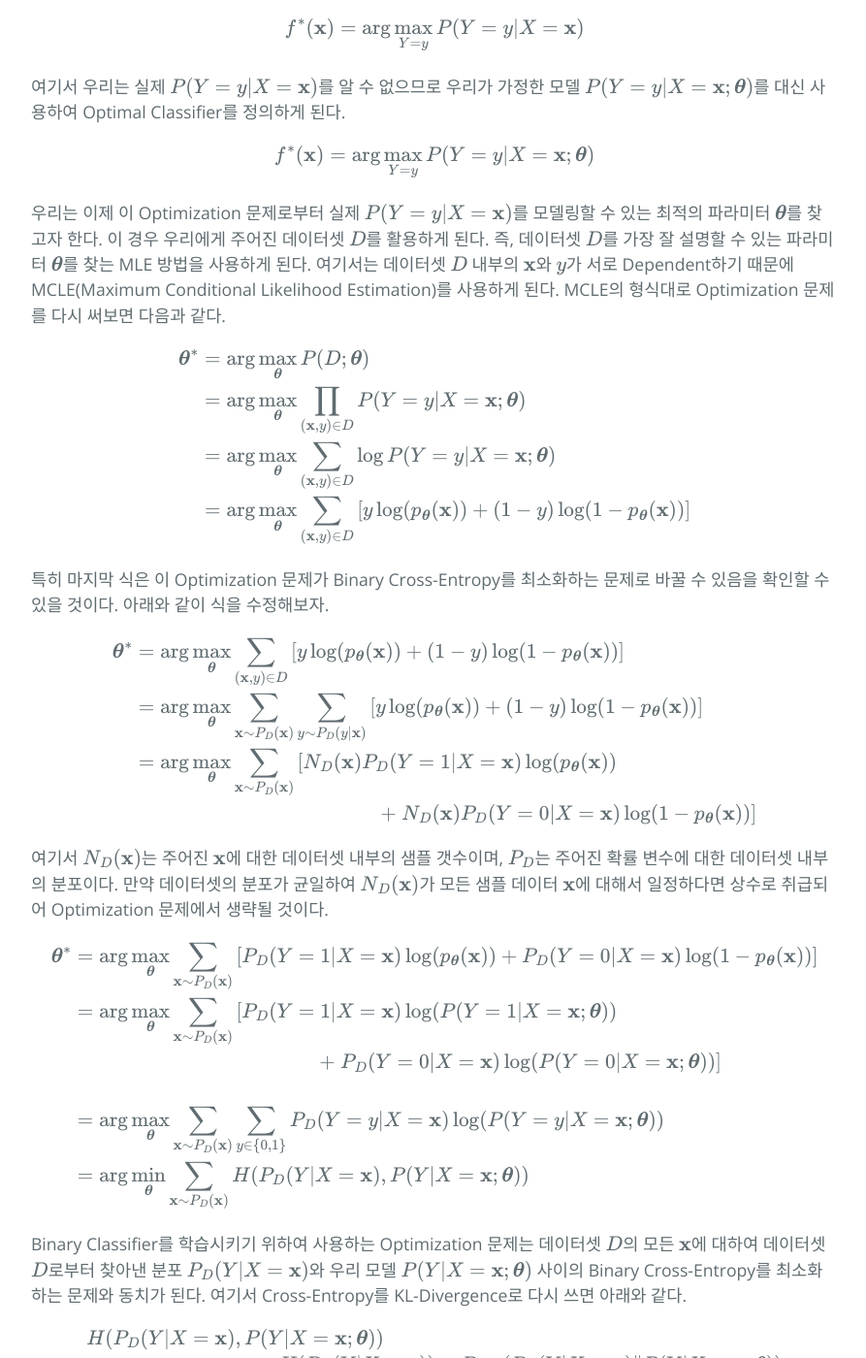
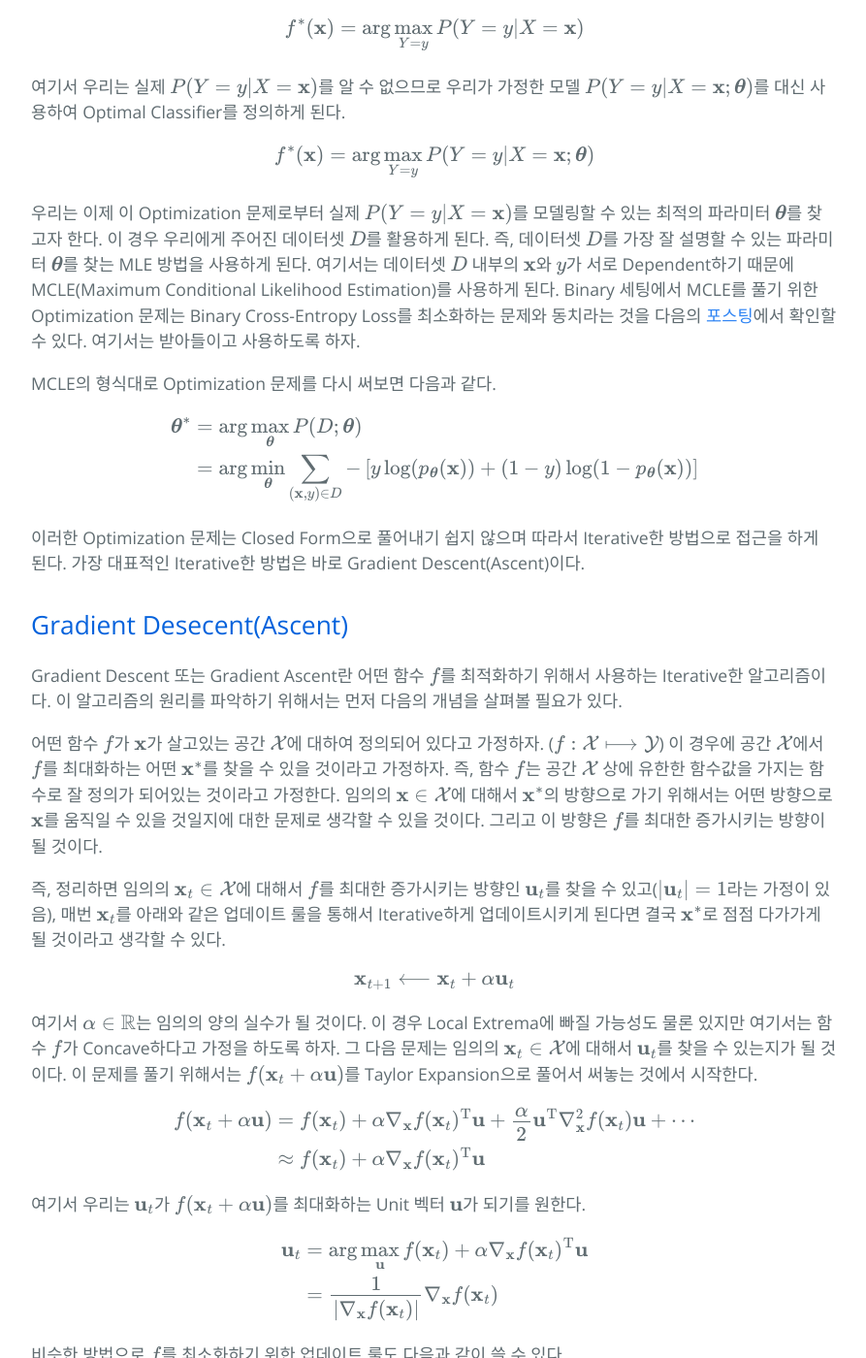
Before and after one commit to hcnoh/hcnoh.github.io, a Jekyll site: the page built from _posts/2019-04-25-logistic-regression-and-naive-bayes.md, in a window 1280 px wide and 1400 px high, scrolled down 2787 px. Shown: the whole window at 97% size, without its empty margins (192-1085 px from the left). Built offline with Jekyll 4.4.1, drawn with Linux system fonts in a browser that asks for light colours; formulas are drawn with MathJax 3; comment, search, counter and statistics services are not loaded; some of the changed text lies outside the part shown.

Commit message:
Update 2019-04-25-logistic-regression-and-naive-bayes.md

```diff
--- a/_posts/2019-04-25-logistic-regression-and-naive-bayes.md
+++ b/_posts/2019-04-25-logistic-regression-and-naive-bayes.md
@@ -97,54 +97,17 @@ f^*(\mathbf{x})
 \end{align*}
 $$
 
-우리는 이제 이 Optimization 문제로부터 실제 $$P(Y=y\vert X=\mathbf{x})$$를 모델링할 수 있는 최적의 파라미터 $$\boldsymbol{\theta}$$를 찾고자 한다. 이 경우 우리에게 주어진 데이터셋 $$D$$를 활용하게 된다. 즉, 데이터셋 $$D$$를 가장 잘 설명할 수 있는 파라미터 $$\boldsymbol{\theta}$$를 찾는 MLE 방법을 사용하게 된다. 여기서는 데이터셋 $$D$$ 내부의 $$\mathbf{x}$$와 $$y$$가 서로 Dependent하기 때문에 MCLE(Maximum Conditional Likelihood Estimation)를 사용하게 된다. MCLE의 형식대로 Optimization 문제를 다시 써보면 다음과 같다.
+우리는 이제 이 Optimization 문제로부터 실제 $$P(Y=y\vert X=\mathbf{x})$$를 모델링할 수 있는 최적의 파라미터 $$\boldsymbol{\theta}$$를 찾고자 한다. 이 경우 우리에게 주어진 데이터셋 $$D$$를 활용하게 된다. 즉, 데이터셋 $$D$$를 가장 잘 설명할 수 있는 파라미터 $$\boldsymbol{\theta}$$를 찾는 MLE 방법을 사용하게 된다. 여기서는 데이터셋 $$D$$ 내부의 $$\mathbf{x}$$와 $$y$$가 서로 Dependent하기 때문에 MCLE(Maximum Conditional Likelihood Estimation)를 사용하게 된다. Binary 세팅에서 MCLE를 풀기 위한 Optimization 문제는 Binary Cross-Entropy Loss를 최소화하는 문제와 동치라는 것을 다음의 [포스팅](https://hcnoh.github.io/2019-06-03-cross-entropy)에서 확인할 수 있다. 여기서는 받아들이고 사용하도록 하자.
+
+MCLE의 형식대로 Optimization 문제를 다시 써보면 다음과 같다.
 
 $$
 \begin{align*}
 \boldsymbol{\theta}^*
 & = \arg \max_{\boldsymbol{\theta}} P(D ; \boldsymbol{\theta}) \\
-& = \arg \max_{\boldsymbol{\theta}} \prod_{(\mathbf{x}, y) \in D} P(Y=y \vert X=\mathbf{x} ; \boldsymbol{\theta}) \\
-& = \arg \max_{\boldsymbol{\theta}} \sum_{(\mathbf{x}, y) \in D} \log P(Y=y \vert X=\mathbf{x} ; \boldsymbol{\theta}) \\
-& = \arg \max_{\boldsymbol{\theta}} \sum_{(\mathbf{x}, y) \in D} \left[ y\log (p_{\boldsymbol{\theta}}(\mathbf{x})) + (1-y)\log(1-p_{\boldsymbol{\theta}}(\mathbf{x})) \right]
+& = \arg \min_{\boldsymbol{\theta}} \sum_{(\mathbf{x}, y) \in D} -\left[ y\log (p_{\boldsymbol{\theta}}(\mathbf{x})) + (1-y)\log(1-p_{\boldsymbol{\theta}}(\mathbf{x})) \right]
 \end{align*}
 $$
-
-특히 마지막 식은 이 Optimization 문제가 Binary Cross-Entropy를 최소화하는 문제로 바꿀 수 있음을 확인할 수 있을 것이다. 아래와 같이 식을 수정해보자.
-
-$$
-\begin{align*}
-\boldsymbol{\theta}^*
-& = \arg \max_{\boldsymbol{\theta}} \sum_{(\mathbf{x}, y) \in D} \left[ y\log(p_{\boldsymbol{\theta}}(\mathbf{x})) + (1-y)\log(1-p_{\boldsymbol{\theta}}(\mathbf{x})) \right] \\
-& = \arg \max_{\boldsymbol{\theta}} \sum_{\mathbf{x}\sim P_D(\mathbf{x})} \sum_{y\sim P_D(y\vert \mathbf{x})} \left[ y\log(p_{\boldsymbol{\theta}}(\mathbf{x})) + (1-y)\log(1-p_{\boldsymbol{\theta}}(\mathbf{x})) \right] \\
-& = \arg \max_{\boldsymbol{\theta}} \sum_{\mathbf{x}\sim P_D(\mathbf{x})} \left[ N_D(\mathbf{x})P_D(Y=1 \vert X=\mathbf{x})\log(p_{\boldsymbol{\theta}}(\mathbf{x})) \right. \\
-& \left. \quad \quad \quad \quad \quad \quad \quad \quad \quad \quad \quad \quad + \ N_D(\mathbf{x})P_D(Y=0 \vert X=\mathbf{x})\log(1-p_{\boldsymbol{\theta}}(\mathbf{x})) \right]
-\end{align*}
-$$
-
-여기서 $$N_D(\mathbf{x})$$는 주어진 $$\mathbf{x}$$에 대한 데이터셋 내부의 샘플 갯수이며, $$P_D$$는 주어진 확률 변수에 대한 데이터셋 내부의 분포이다. 만약 데이터셋의 분포가 균일하여 $$N_D(\mathbf{x})$$가 모든 샘플 데이터 $$\mathbf{x}$$에 대해서 일정하다면 상수로 취급되어 Optimization 문제에서 생략될 것이다.
-
-$$
-\begin{align*}
-\boldsymbol{\theta}^*
-& = \arg \max_{\boldsymbol{\theta}} \sum_{\mathbf{x}\sim P_D(\mathbf{x})} \left[ P_D(Y=1 \vert X=\mathbf{x}) \log(p_{\boldsymbol{\theta}}(\mathbf{x})) + P_D(Y=0 \vert X=\mathbf{x})\log(1-p_{\boldsymbol{\theta}}(\mathbf{x})) \right] \\
-& = \arg \max_{\boldsymbol{\theta}} \sum_{\mathbf{x}\sim P_D(\mathbf{x})} \left[ P_D(Y=1\vert X=\mathbf{x})\log(P(Y=1\vert X=\mathbf{x};\boldsymbol{\theta})) \right. \\
-& \left. \quad \quad \quad \quad \quad \quad \quad \quad \quad \quad \quad \quad + \ P_D(Y=0 \vert X=\mathbf{x})\log(P(Y=0\vert X=\mathbf{x};\boldsymbol{\theta})) \right] \\
-& \\
-& = \arg \max_{\boldsymbol{\theta}} \sum_{\mathbf{x}\sim P_D(\mathbf{x})} \sum_{y \in \{0,1\}} P_D(Y=y\vert X=\mathbf{x}) \log(P(Y=y \vert X=\mathbf{x}; \boldsymbol{\theta})) \\
-& = \arg \min_{\boldsymbol{\theta}} \sum_{\mathbf{x}\sim P_D(\mathbf{x})} H(P_D(Y\vert X=\mathbf{x}), P(Y \vert X=\mathbf{x} ; \boldsymbol{\theta}))
-\end{align*}
-$$
-
-Binary Classifier를 학습시키기 위하여 사용하는 Optimization 문제는 데이터셋 $$D$$의 모든 $$\mathbf{x}$$에 대하여 데이터셋 $$D$$로부터 찾아낸 분포 $$P_D(Y\vert X=\mathbf{x})$$와 우리 모델 $$P(Y\vert X=\mathbf{x} ; \boldsymbol{\theta})$$ 사이의 Binary Cross-Entropy를 최소화하는 문제와 동치가 된다. 여기서 Cross-Entropy를 KL-Divergence로 다시 쓰면 아래와 같다.
-
-$$
-\begin{align*}
-& H(P_D(Y\vert X=\mathbf{x}), P(Y \vert X=\mathbf{x} ; \boldsymbol{\theta})) \\
-& \quad \quad \quad \quad \quad \quad \quad \quad = \ H(P_D(Y \vert X=\mathbf{x})) + D_{KL}(P_D(Y \vert X=\mathbf{x}) \Vert P(Y \vert X=\mathbf{x} ; \boldsymbol{\theta}))
-\end{align*}
-$$
-
-즉, 우리가 찾고자 하는 최적의 파라미터 $$\boldsymbol{\theta}^*$$는 데이터셋 $$D$$의 모든 $$\mathbf{x}$$에 대하여 $$P_D(Y\vert X=\mathbf{x})$$에 $$P(Y\vert X=\mathbf{x} ; \boldsymbol{\theta})$$를 확률적으로 Fitting하는 $$\boldsymbol{\theta}$$인 것을 확인할 수 있다.
 
 이러한 Optimization 문제는 Closed Form으로 풀어내기 쉽지 않으며 따라서 Iterative한 방법으로 접근을 하게 된다. 가장 대표적인 Iterative한 방법은 바로 Gradient Descent(Ascent)이다.
 
```
